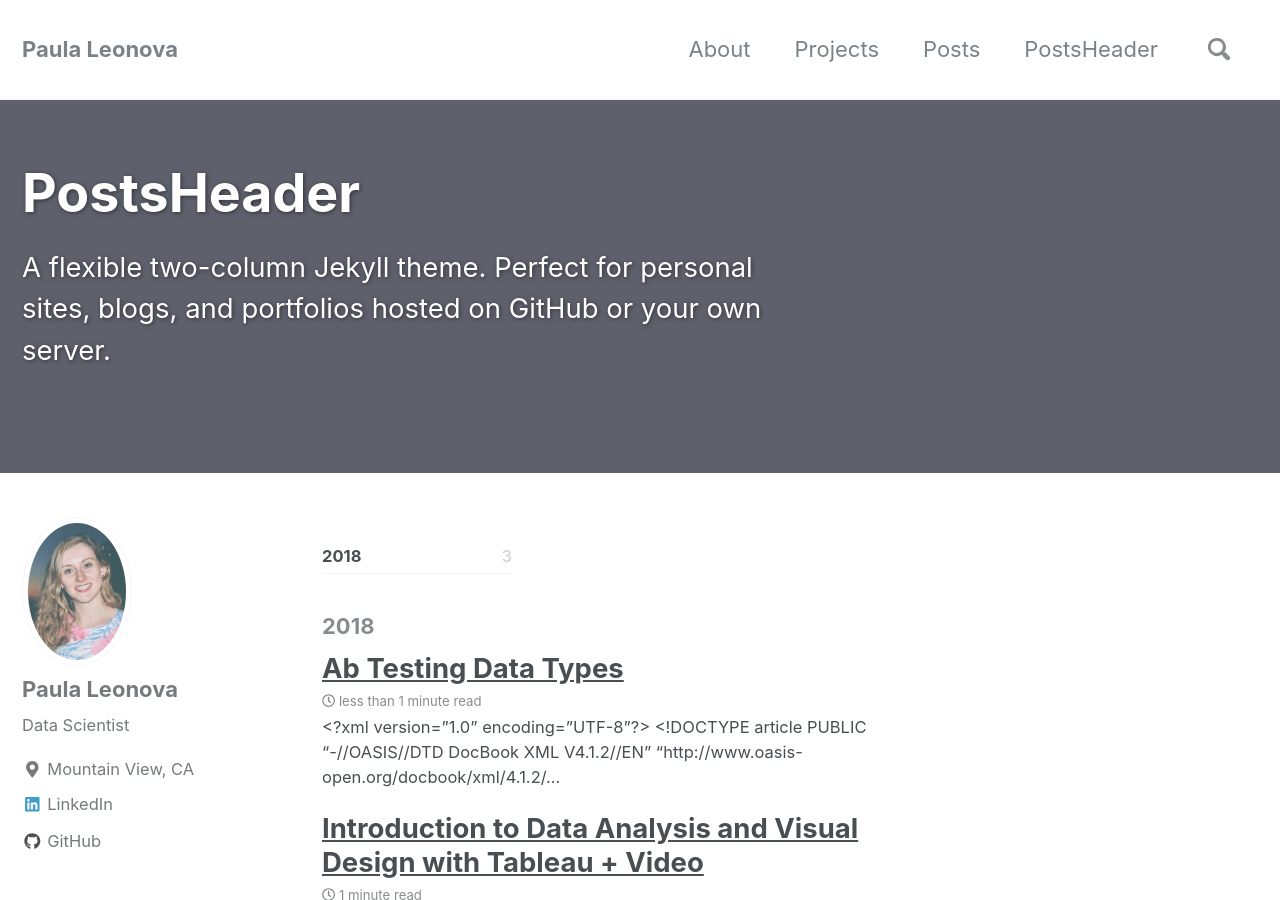
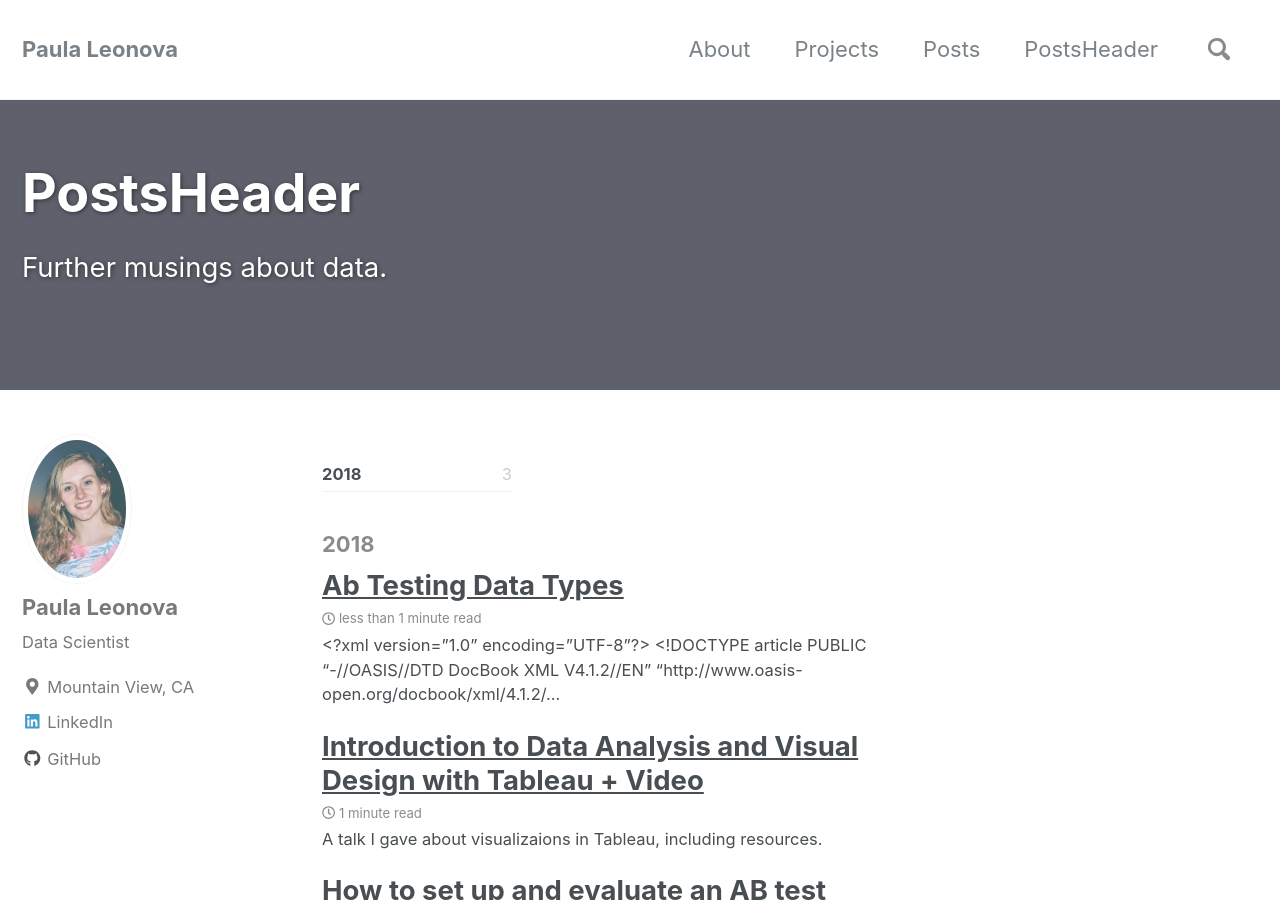
Before and after one commit to pleonova/pleonova.github.io, a Jekyll site: the page built from _pages/postsheader.md, in a window 1280 px wide and 900 px high. Built offline with Jekyll 4.4.1, drawn with Linux system fonts in a browser that asks for light colours; nearby versions of some CDN libraries.

Commit message:
Remove extra notes from Postheader.md

```diff
--- a/_pages/postsheader.md
+++ b/_pages/postsheader.md
@@ -4,9 +4,9 @@ title: "PostsHeader"
 permalink: /postsheader/
 header:
   overlay_color: "#5e616c"
-  overlay_image: #/assets/images/mm-home-page-feature.jpg
-  cta_label: #"<i class='fas fa-download'></i> Install Now"
-  cta_url: #"/docs/quick-start-guide/"
+  overlay_image:
+  cta_label:
+  cta_url:
   caption:
-excerpt: 'A flexible two-column Jekyll theme. Perfect for personal sites, blogs, and portfolios hosted on GitHub or your own server.'
+excerpt: 'Further musings about data.'
 ---
```
